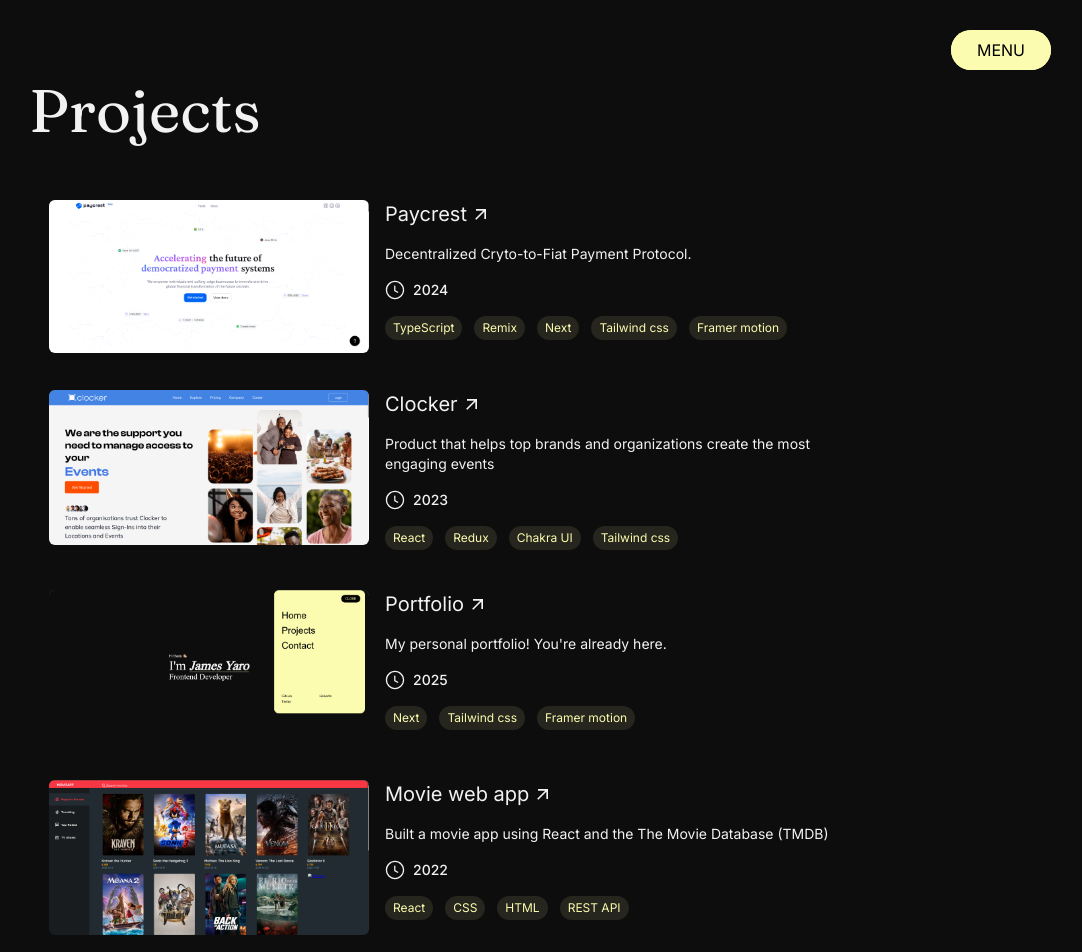
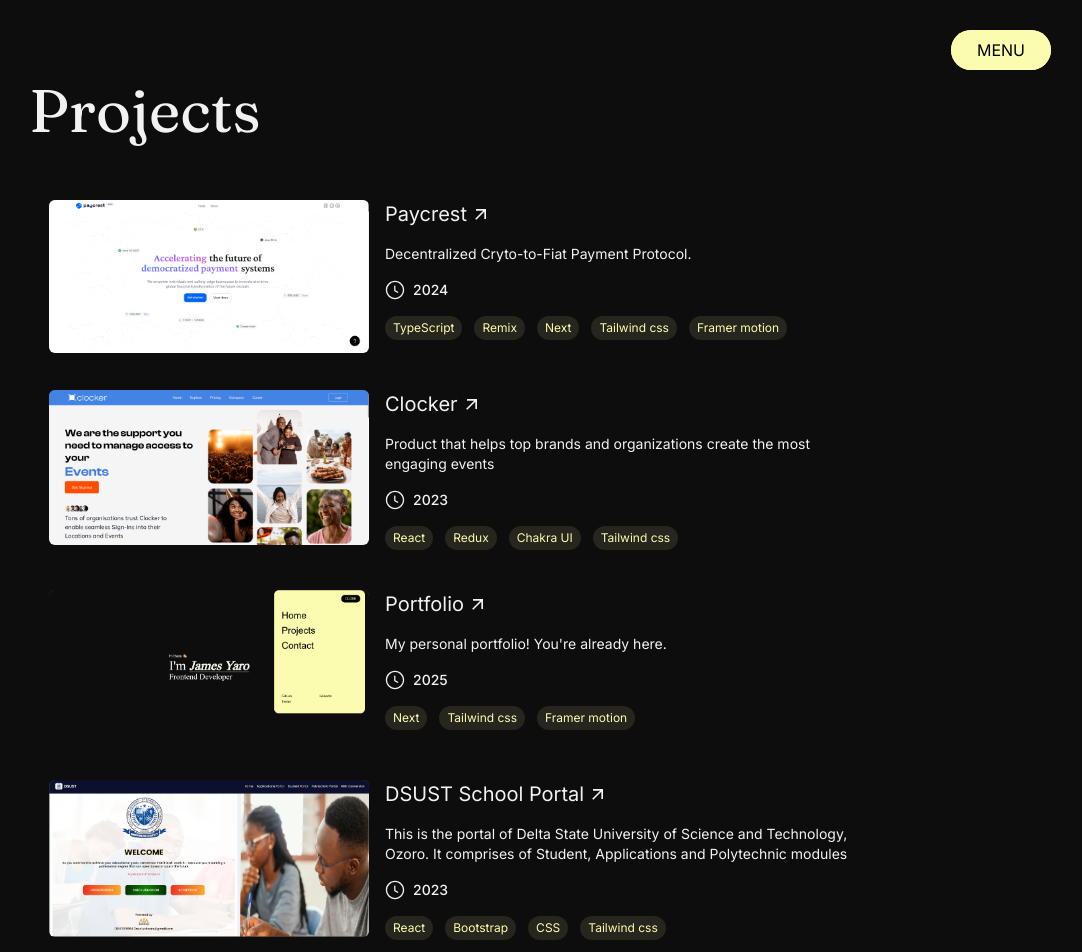
Before and after one commit to yaroCreates/my_portfolio, a Next.js app: page /projects in a window 1280 px wide. Shown: the top 952 px of the page, without its empty margins (179-1261 px from the left). Built offline with nearby package versions, Linux system fonts and the light colour scheme.

Commit message:
chore: add ozoro to list of projects

```diff
--- a/app/components/ProjectList.jsx
+++ b/app/components/ProjectList.jsx
@@ -97,6 +97,15 @@
     year: 2025
   },
   {
+    name: "DSUST School Portal",
+    link: "https://dsustportal.ng/",
+    description:
+      "This is the portal of Delta State University of Science and Technology, Ozoro. It comprises of Student, Applications and Polytechnic modules",
+    img: "/projects/ozoro.png",
+    tools: ["React", "Bootstrap", "CSS", "Tailwind css"],
+    year: 2023
+  },
+  {
     name: "Movie web app",
     link: "https://movie-appz.netlify.app",
     description: "Built a movie app using React and the The Movie Database (TMDB)",
```
Also changed, not shown: public/projects/ozoro.png (added).
